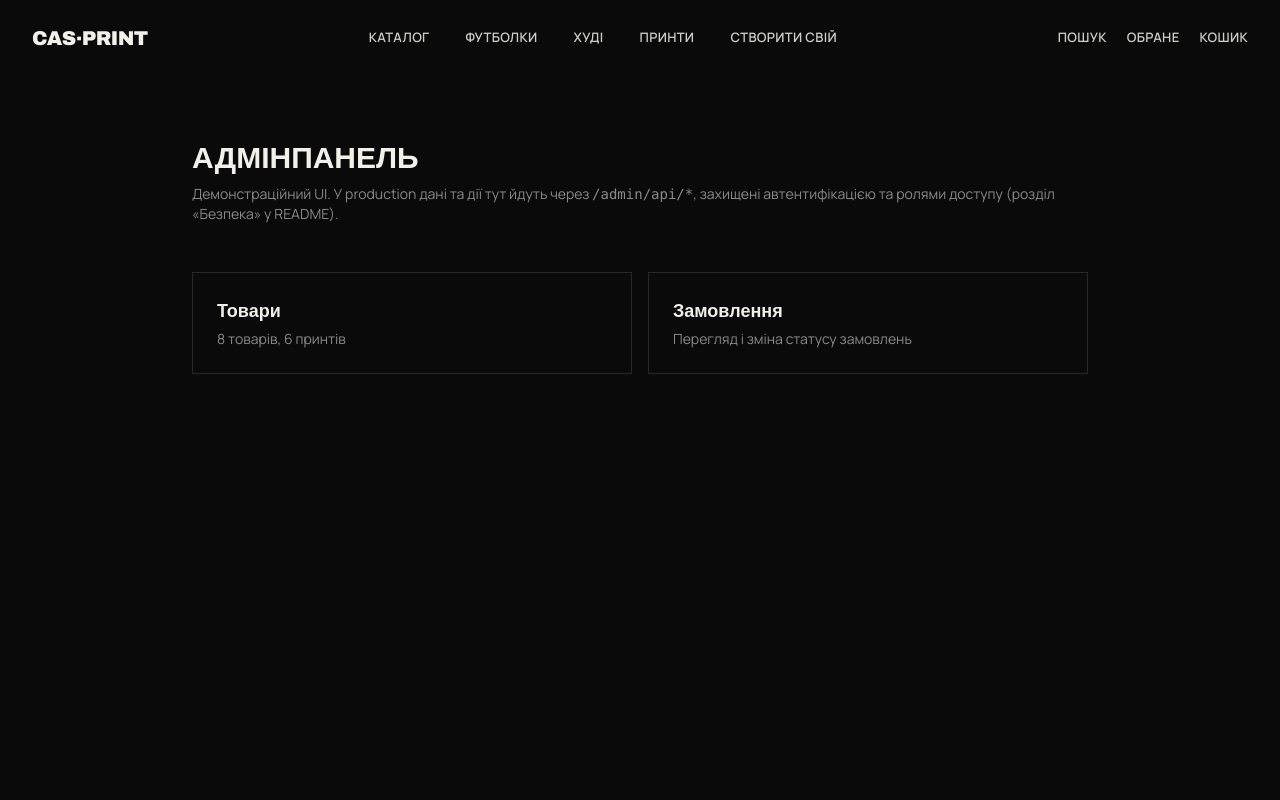
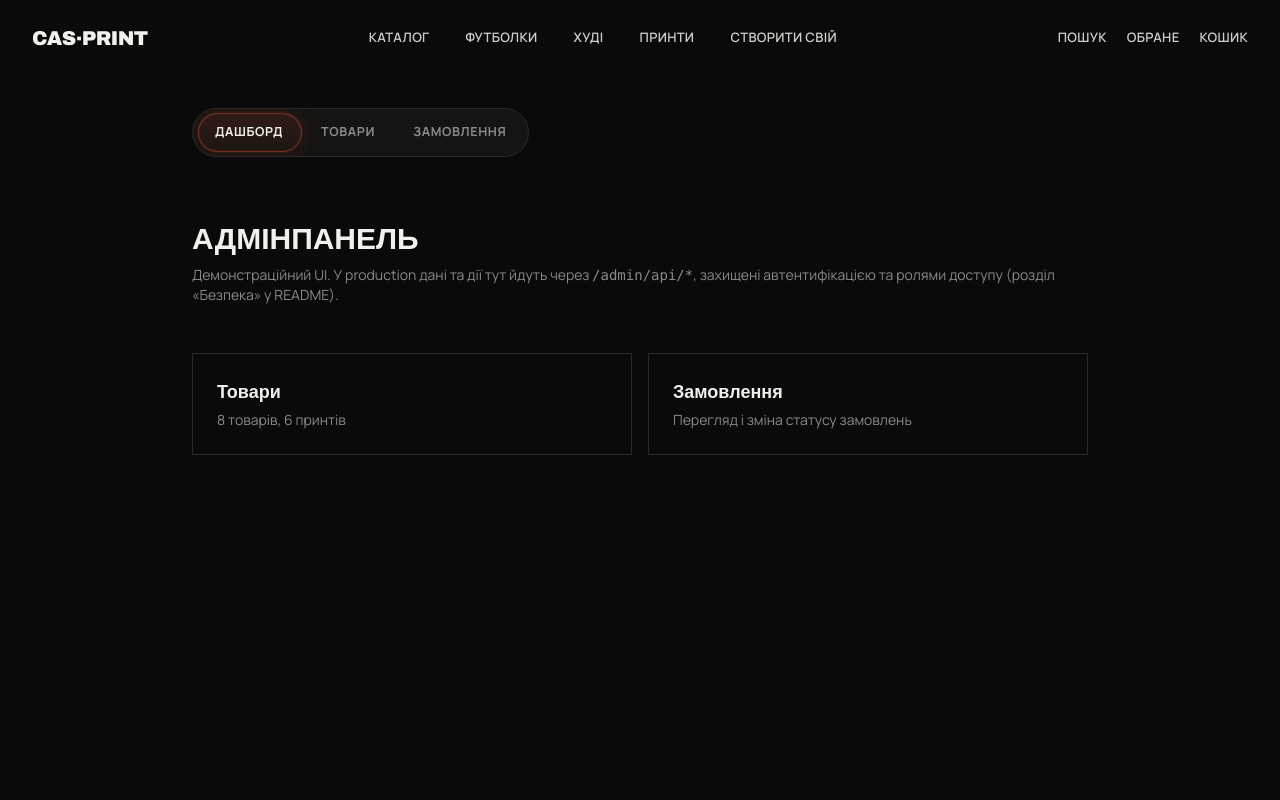
Before and after one commit to SofiaCherni/cas-print-nextjs, a Next.js app: page /admin in a window 1280 px wide. Shown: the top 800 px of the page. Built offline with nearby package versions, Linux system fonts and the light colour scheme.

Commit message:
ElectricNav

```diff
--- /dev/null
+++ b/app/admin/layout.tsx
@@ -0,0 +1,22 @@
+import ElectricNav from "@/components/admin/ElectricNav";
+
+// Existing labels/routes only — matches the titles already used on the
+// admin dashboard cards (app/admin/page.tsx) and the actual page routes.
+const ADMIN_NAV_ITEMS = [
+  { label: "ДАШБОРД", href: "/admin" },
+  { label: "ТОВАРИ", href: "/admin/products" },
+  { label: "ЗАМОВЛЕННЯ", href: "/admin/orders" }
+];
+
+export default function AdminLayout({ children }: { children: React.ReactNode }) {
+  return (
+    <div>
+      <div className="px-5 md:px-8 pt-8">
+        <div className="max-w-4xl mx-auto">
+          <ElectricNav items={ADMIN_NAV_ITEMS} />
+        </div>
+      </div>
+      {children}
+    </div>
+  );
+}
--- a/app/globals.css
+++ b/app/globals.css
@@ -15,3 +15,72 @@ body {
   background: #B3402E;
   color: #F2F0EB;
 }
+
+/* ---------------- ElectricNav (admin) ---------------- */
+.electric-nav {
+  position: relative;
+  display: inline-flex;
+  align-items: center;
+  gap: 2px;
+  padding: 4px;
+  border: 1px solid #2A2926;
+  border-radius: 999px;
+  background: #141412;
+  max-width: 100%;
+  overflow-x: auto;
+  scrollbar-width: none;
+}
+.electric-nav::-webkit-scrollbar {
+  display: none;
+}
+
+.electric-glow {
+  position: absolute;
+  top: 4px;
+  bottom: 4px;
+  left: 0;
+  border-radius: 999px;
+  background: linear-gradient(180deg, rgba(179, 64, 46, 0.18), rgba(179, 64, 46, 0.06));
+  border: 1px solid rgba(179, 64, 46, 0.55);
+  box-shadow:
+    0 0 0 1px rgba(179, 64, 46, 0.08) inset,
+    0 0 1px rgba(179, 64, 46, 0.7),
+    0 0 16px rgba(179, 64, 46, 0.22);
+  transition:
+    transform 520ms cubic-bezier(0.22, 1, 0.36, 1),
+    width 520ms cubic-bezier(0.22, 1, 0.36, 1);
+  will-change: transform, width;
+  pointer-events: none;
+}
+
+.electric-nav-item {
+  position: relative;
+  z-index: 1;
+  display: inline-flex;
+  align-items: center;
+  padding: 10px 18px;
+  font-size: 12.5px;
+  font-weight: 700;
+  letter-spacing: 0.05em;
+  white-space: nowrap;
+  border-radius: 999px;
+  color: #8A8A8A;
+  transition: color 0.25s ease, background-color 0.25s ease;
+}
+.electric-nav-item:hover {
+  color: #F2F0EB;
+  background-color: rgba(242, 240, 235, 0.04);
+}
+.electric-nav-item:focus-visible {
+  outline: 2px solid #B3402E;
+  outline-offset: 2px;
+}
+.electric-nav-item.active {
+  color: #F2F0EB;
+}
+
+@media (prefers-reduced-motion: reduce) {
+  .electric-glow {
+    transition: none;
+  }
+}
--- /dev/null
+++ b/components/admin/ElectricNav.tsx
@@ -0,0 +1,85 @@
+"use client";
+
+import Link from "next/link";
+import { usePathname } from "next/navigation";
+import { useLayoutEffect, useRef, useState } from "react";
+
+export interface ElectricNavItem {
+  label: string;
+  href: string;
+}
+
+/**
+ * Premium animated admin navigation (ElectricNav — step 1).
+ *
+ * ONE shared glow indicator tracks whichever NavItem is active, instead of
+ * each item owning its own glow (see file structure: a single .electric-glow
+ * div lives in ElectricNav, NavItems never render their own). Its position
+ * and width are measured from the active item's real DOM size via
+ * getBoundingClientRect and applied as `transform: translateX()` + `width`,
+ * both transitioned with CSS — no animation library, matches project deps.
+ *
+ * Scope: admin navigation only. Does not touch the public site Header,
+ * Prisma, API routes, or auth.
+ */
+export default function ElectricNav({ items }: { items: ElectricNavItem[] }) {
+  const pathname = usePathname();
+  const containerRef = useRef<HTMLDivElement>(null);
+  const itemRefs = useRef<(HTMLAnchorElement | null)[]>([]);
+  const [glow, setGlow] = useState<{ left: number; width: number } | null>(null);
+
+  const activeIndex = items.findIndex((item) =>
+    item.href === "/admin" ? pathname === "/admin" : pathname.startsWith(item.href)
+  );
+
+  useLayoutEffect(() => {
+    const container = containerRef.current;
+    const activeEl = itemRefs.current[activeIndex];
+    if (!container || !activeEl) return;
+
+    const measure = () => {
+      const containerRect = container.getBoundingClientRect();
+      const itemRect = activeEl.getBoundingClientRect();
+      setGlow({
+        left: itemRect.left - containerRect.left + container.scrollLeft,
+        width: itemRect.width
+      });
+    };
+
+    measure();
+    window.addEventListener("resize", measure);
+    // Re-measure once webfonts finish loading — nav item widths can shift
+    // slightly between the fallback font and Archivo/Manrope.
+    document.fonts?.ready?.then(measure).catch(() => {});
+
+    return () => window.removeEventListener("resize", measure);
+  }, [activeIndex, items.length]);
+
+  return (
+    <nav ref={containerRef} className="electric-nav" aria-label="Адмін-навігація">
+      {glow && (
+        <div
+          className="electric-glow"
+          style={{ transform: `translateX(${glow.left}px)`, width: `${glow.width}px` }}
+          aria-hidden="true"
+        />
+      )}
+      {items.map((item, i) => {
+        const isActive = i === activeIndex;
+        return (
+          <Link
+            key={item.href}
+            href={item.href}
+            ref={(el) => {
+              itemRefs.current[i] = el;
+            }}
+            className={`electric-nav-item${isActive ? " active" : ""}`}
+            aria-current={isActive ? "page" : undefined}
+          >
+            {item.label}
+          </Link>
+        );
+      })}
+    </nav>
+  );
+}
```
